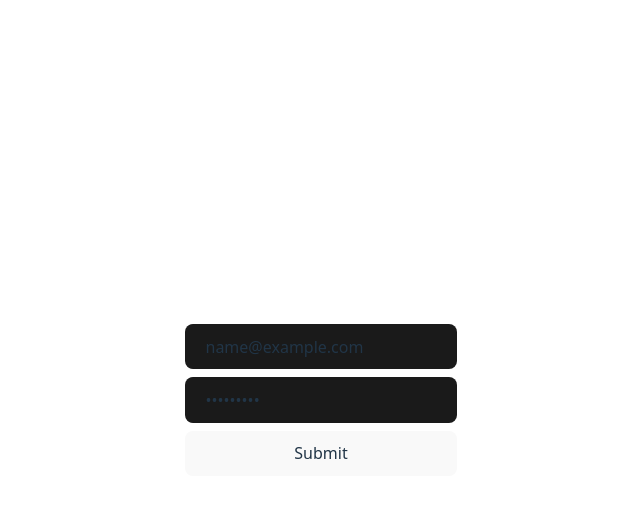
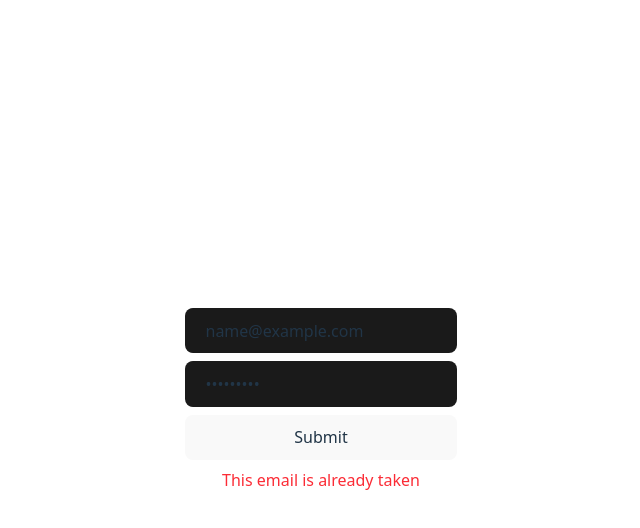
Before and after one commit to Homiechok/react-hook-form, a React (Vite) app: page / in a window 1280 px wide. Both pictures are taken after typing "name@example.com", "Sample123" into the empty fields and a click on the button "Submit". Shown: the top 528 px of the page, without its empty margins (319-959 px from the left). Built offline with nearby package versions, Linux system fonts and the light colour scheme.

Commit message:
feat: Add backend and async catching errors

```diff
--- a/src/App.jsx
+++ b/src/App.jsx
@@ -5,12 +5,20 @@ export default function App() {
   const {
     register,
     handleSubmit,
+    setError,
     formState: { errors, isSubmitting },
   } = useForm();
 
   const onSubmit = async (data) => {
-    await new Promise(resolve => setTimeout(resolve, 1000));
-    console.log(data);
+    try {
+      await new Promise(resolve => setTimeout(resolve, 1000));
+      throw new Error();
+      console.log(data);
+    } catch (error) {
+      setError("root", {
+        message: "This email is already taken",
+      })
+    }
   };
 
   return (
@@ -48,6 +56,9 @@ export default function App() {
       <button disabled={isSubmitting} type="submit">
         {isSubmitting ? "Loading..." : "Submit"}
       </button>
+      {errors.root && (
+        <div className="text-red-500">{errors.root.message}</div>
+      )}
     </form>
   );
 }
```
